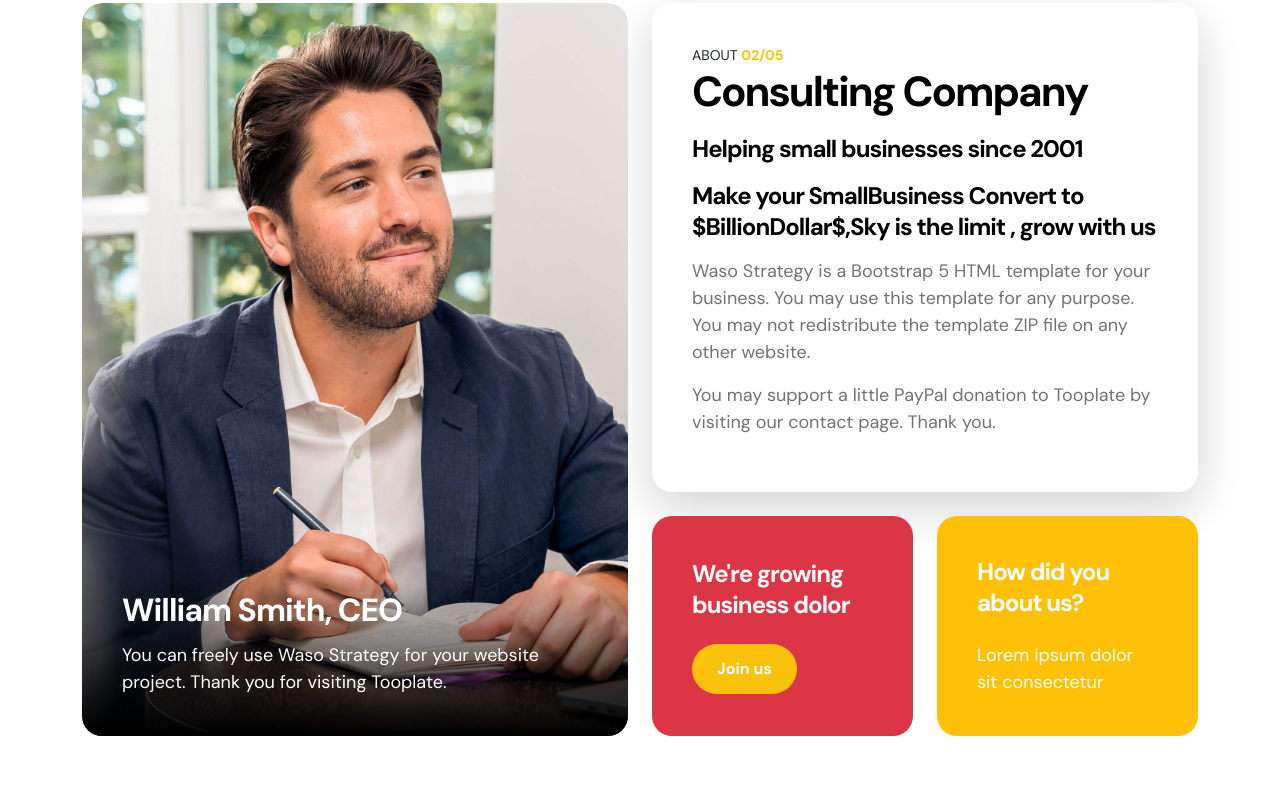
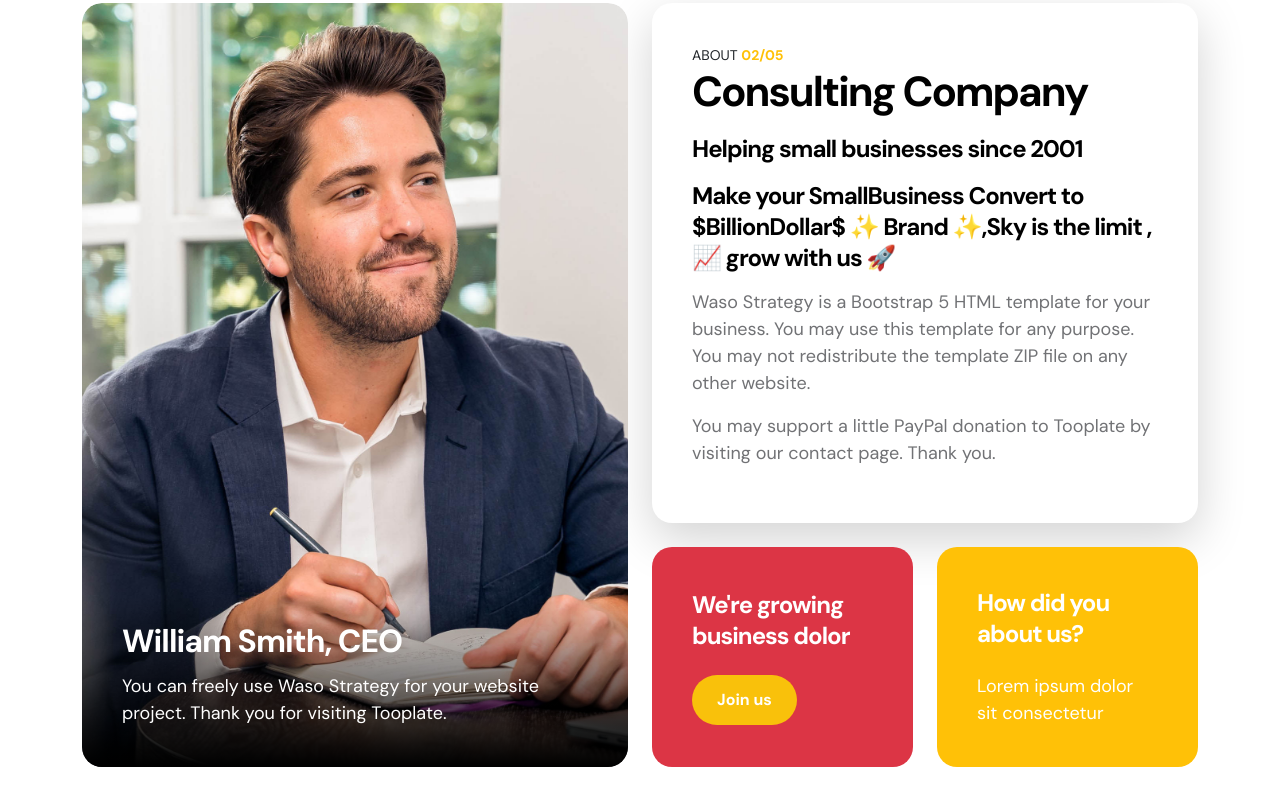
Before and after one commit to sangmesh4/Devops-project-1, a plain HTML site: page index.html in a window 1280 px wide. Shown: the part 912-1718 px from the top of the page. Drawn offline with Linux system fonts and the light colour scheme.

Commit message:
Updates in index.html

```diff
--- a/index.html
+++ b/index.html
@@ -204,7 +204,7 @@
                                     <h2 class="mb-3">Consulting Company</h2>
 
                                     <h5 class="mb-3">Helping small businesses since 2001</h5>
-                                    <h5 class="mb-3">Make your SmallBusiness Convert to $BillionDollar$,Sky is the limit , grow with us </h5>
+                                    <h5 class="mb-3">Make your SmallBusiness Convert to $BillionDollar$ ✨ Brand ✨,Sky is the limit ,📈 grow with us 🚀 </h5>
                                     <p>Waso Strategy is a Bootstrap 5 HTML template for your business. You may use this template for any purpose. You may not redistribute the template ZIP file on any other website.</p>
 
                                     <p>You may support a little PayPal donation to Tooplate by visiting our <a href="https://www.tooplate.com/contact">contact page</a>. Thank you.</p>
```
